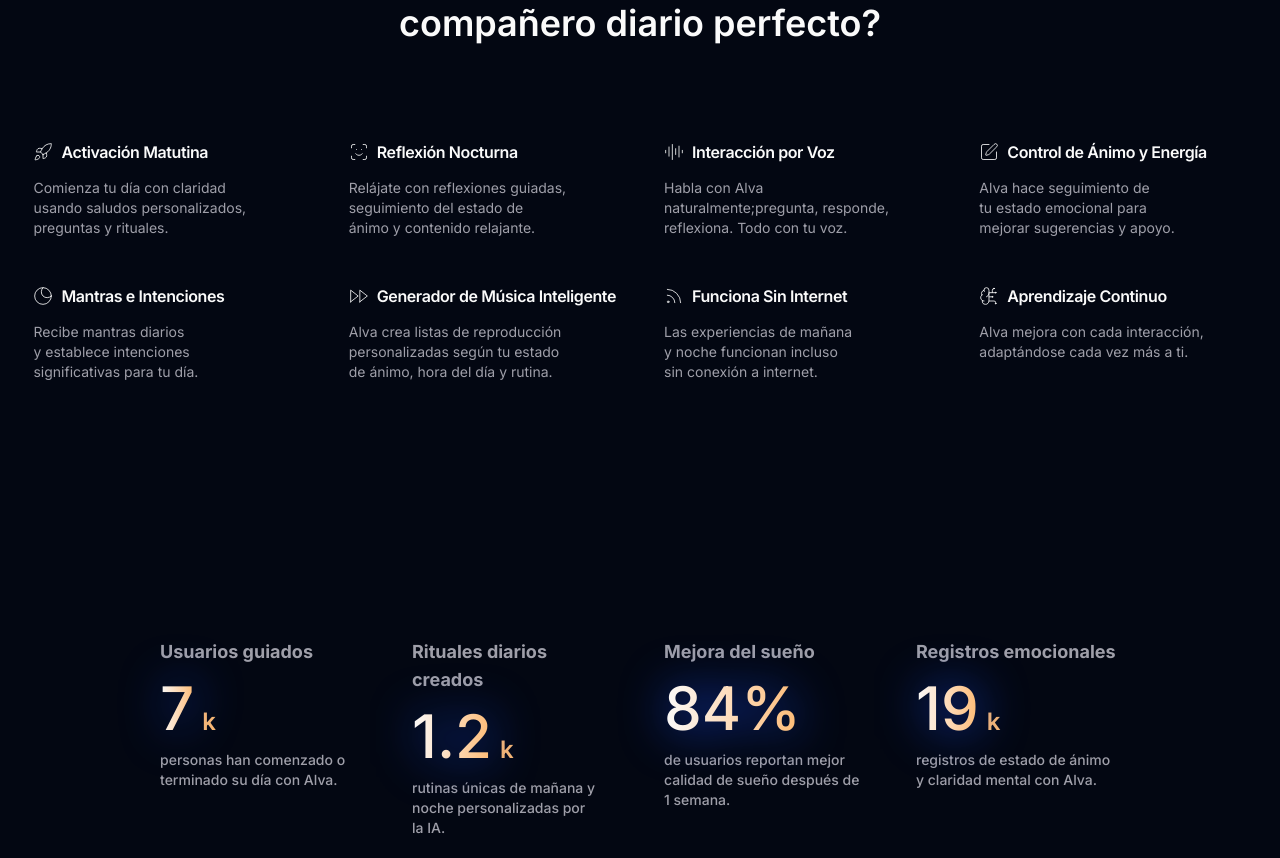
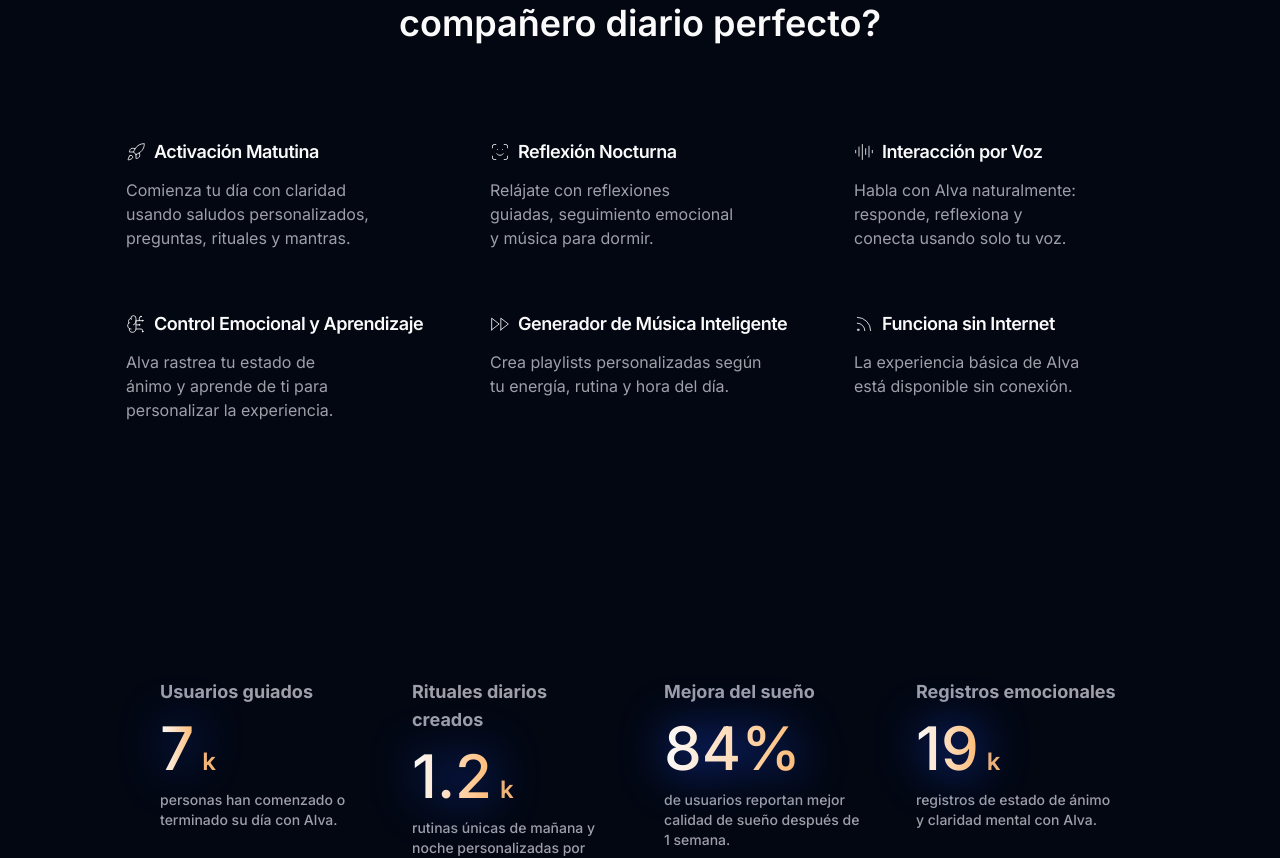
Before and after one commit to DiegoCM1/Alva, a Next.js app: page / in a window 1280 px wide. Shown: the part 886-1744 px from the top of the page. Built offline with nearby package versions, Linux system fonts and the light colour scheme.

Commit message:
Changed size of features and faq, also removed two items from features section

```diff
--- a/components/sections/features/default.tsx
+++ b/components/sections/features/default.tsx
@@ -1,13 +1,11 @@
 import { ReactNode } from "react";
 import {
   RssIcon,
-  EclipseIcon,
   FastForwardIcon,
   BrainCircuitIcon,
   AudioLinesIcon,
   RocketIcon,
   ScanFaceIcon,
-  SquarePenIcon,
 } from "lucide-react";
 
 import { Item, ItemIcon, ItemTitle, ItemDescription } from "../../ui/item";
@@ -31,51 +29,39 @@ export default function Items({
     {
       title: "Activación Matutina",
       description:
-        "Comienza tu día con claridad usando saludos personalizados, preguntas y rituales.",
+        "Comienza tu día con claridad usando saludos personalizados, preguntas, rituales y mantras.",
       icon: <RocketIcon className="size-5 stroke-1" />,
     },
     {
       title: "Reflexión Nocturna",
       description:
-        "Relájate con reflexiones guiadas, seguimiento del estado de ánimo y contenido relajante.",
+        "Relájate con reflexiones guiadas, seguimiento emocional y música para dormir.",
       icon: <ScanFaceIcon className="size-5 stroke-1" />,
     },
     {
       title: "Interacción por Voz",
       description:
-        "Habla con Alva naturalmente;pregunta, responde, reflexiona. Todo con tu voz.",
+        "Habla con Alva naturalmente: responde, reflexiona y conecta usando solo tu voz.",
       icon: <AudioLinesIcon className="size-5 stroke-1" />,
     },
     {
-      title: "Control de Ánimo y Energía",
+      title: "Control Emocional y Aprendizaje",
       description:
-        "Alva hace seguimiento de tu estado emocional para mejorar sugerencias y apoyo.",
-      icon: <SquarePenIcon className="size-5 stroke-1" />,
-    },
-    {
-      title: "Mantras e Intenciones",
-      description:
-        "Recibe mantras diarios y establece intenciones significativas para tu día.",
-      icon: <EclipseIcon className="size-5 stroke-1" />,
+        "Alva rastrea tu estado de ánimo y aprende de ti para personalizar la experiencia.",
+      icon: <BrainCircuitIcon className="size-5 stroke-1" />,
     },
     {
       title: "Generador de Música Inteligente",
       description:
-        "Alva crea listas de reproducción personalizadas según tu estado de ánimo, hora del día y rutina.",
+        "Crea playlists personalizadas según tu energía, rutina y hora del día.",
       icon: <FastForwardIcon className="size-5 stroke-1" />,
     },
-    {
-      title: "Funciona Sin Internet",
+        {
+      title: "Funciona sin Internet",
       description:
-        "Las experiencias de mañana y noche funcionan incluso sin conexión a internet.",
+        "La experiencia básica de Alva está disponible sin conexión.",
       icon: <RssIcon className="size-5 stroke-1" />,
-    },
-    {
-      title: "Aprendizaje Continuo",
-      description:
-        "Alva mejora con cada interacción, adaptándose cada vez más a ti.",
-      icon: <BrainCircuitIcon className="size-5 stroke-1" />,
-    },
+    }
   ],
 
   className,
@@ -87,7 +73,7 @@ export default function Items({
           {title}
         </h2>
         {items !== false && items.length > 0 && (
-          <div className="grid auto-rows-fr grid-cols-2 gap-0 sm:grid-cols-3 sm:gap-4 lg:grid-cols-4">
+          <div className="grid auto-rows-fr grid-cols-2 gap-0 sm:grid-cols-3 sm:gap-4 lg:gap-8 lg:grid-cols-3">
             {items.map((item, index) => (
               <Item key={index}>
                 <ItemTitle className="flex items-center gap-2">
--- a/components/ui/accordion.tsx
+++ b/components/ui/accordion.tsx
@@ -31,7 +31,7 @@ function AccordionTrigger({
       <AccordionPrimitive.Trigger
         data-slot="accordion-trigger"
         className={cn(
-          "text-md flex flex-1 items-center justify-between py-4 text-left font-medium transition-all hover:underline [&[data-state=open]>svg]:rotate-180",
+          "text-xl flex flex-1 items-center justify-between py-4 text-left font-medium transition-all hover:underline [&[data-state=open]>svg]:rotate-180",
           className,
         )}
         {...props}
@@ -51,7 +51,7 @@ function AccordionContent({
   return (
     <AccordionPrimitive.Content
       data-slot="accordion-content"
-      className="data-[state=closed]:animate-accordion-up data-[state=open]:animate-accordion-down overflow-hidden text-sm"
+      className="data-[state=closed]:animate-accordion-up data-[state=open]:animate-accordion-down overflow-hidden text-lg"
       {...props}
     >
       <div className={cn("pt-0 pb-4", className)}>{children}</div>
--- a/components/ui/item.tsx
+++ b/components/ui/item.tsx
@@ -17,7 +17,7 @@ function ItemTitle({ className, ...props }: React.ComponentProps<"h3">) {
     <h3
       data-slot="item-title"
       className={cn(
-        "text-sm leading-none font-semibold tracking-tight sm:text-base",
+        "text-sm leading-none font-semibold tracking-tight sm:text-base lg:text-lg",
         className,
       )}
       {...props}
@@ -30,7 +30,7 @@ function ItemDescription({ className, ...props }: React.ComponentProps<"div">) {
     <div
       data-slot="item-description"
       className={cn(
-        "text-muted-foreground flex max-w-[240px] flex-col gap-2 text-sm text-balance",
+        "text-muted-foreground flex max-w-[240px] flex-col gap-2 text-sm text-balance lg:max-w-[300px] lg:text-base",
         className,
       )}
       {...props}
```
